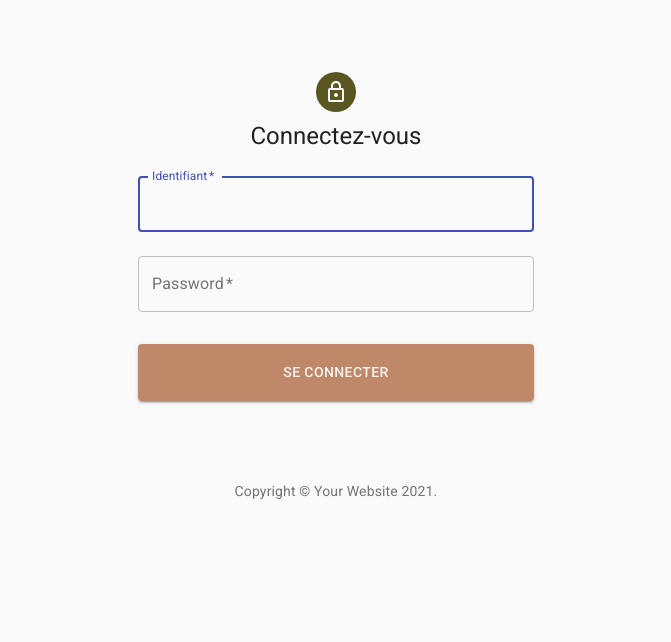
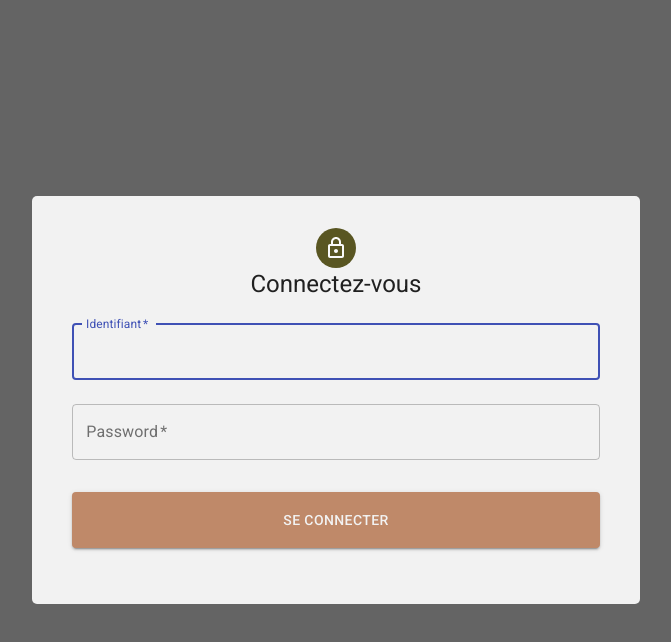
Before and after one commit to charlottel91/wedding-2022-client, a React (Create React App) app: page /connexion in a window 1280 px wide. Shown: the top 642 px of the page, without its empty margins (304-975 px from the left). Built offline with nearby package versions, Linux system fonts and the light colour scheme; the HTML template or start-up script is replaced by a standard one.

Commit message:
Add css on login page.

```diff
--- a/src/pages/Program.js
+++ b/src/pages/Program.js
@@ -33,6 +33,7 @@ const useStyles = makeStyles({
       paddingBottom: '1.5rem',
       justifyContent: 'center',
     },
+    zIndex: 1,
     display: 'flex',
     flexDirection: 'column',
     justifyContent: 'space-around',
@@ -63,6 +64,7 @@ const useStyles = makeStyles({
     },
   },
   containerImage: {
+    zIndex: 0,
     position: 'absolute',
     bottom: '-97vh',
     right: 0,
--- a/src/pages/SignIn.js
+++ b/src/pages/SignIn.js
@@ -3,56 +3,42 @@ import axios from 'axios';
 import {AuthContext} from '../context';
 import jwtDecode from 'jwt-decode';
 
-import {
-  Avatar,
-  Button,
-  CircularProgress,
-  CssBaseline,
-  TextField,
-  Link,
-  Box,
-  Typography,
-  Container,
-} from '@material-ui/core';
+import {Avatar, Button, CssBaseline, TextField, Typography} from '@material-ui/core';
 import LockOutlinedIcon from '@material-ui/icons/LockOutlined';
 import {makeStyles} from '@material-ui/core/styles';
 
 import Notification from '../component/Notification';
 
-function Copyright() {
-  return (
-    <Typography variant="body2" color="textSecondary" align="center">
-      {'Copyright © '}
-      <Link color="inherit" href="https://material-ui.com/">
-        Your Website
-      </Link>{' '}
-      {new Date().getFullYear()}
-      {'.'}
-    </Typography>
-  );
-}
-
 const useStyles = makeStyles((theme) => ({
+  container: {
+    height: '100vh',
+    backgroundColor: 'rgb(0, 0, 0, 0.6)',
+    display: 'flex',
+    flexDirection: 'column',
+  },
   paper: {
-    marginTop: theme.spacing(8),
+    padding: theme.spacing(4),
+    margin: 'auto',
     display: 'flex',
     flexDirection: 'column',
     alignItems: 'center',
+    backgroundColor: '#F2F2F2',
+    borderRadius: '5px',
   },
   avatar: {
-    margin: theme.spacing(1),
     backgroundColor: '#595622',
+    margin: 'auto',
   },
   form: {
     width: '100%', // Fix IE 11 issue.
-    marginTop: theme.spacing(1),
+    padding: theme.spacing(1),
   },
   submit: {
     margin: theme.spacing(3, 0, 2),
     padding: theme.spacing(2, 0, 2),
     color: '#F2F2F2',
     backgroundColor: '#BF8969',
-    '&:hover, &$focusVisible': {
+    '&:hover': {
       backgroundColor: '#D99C79',
       fontWeight: 'bold',
     },
@@ -96,7 +82,7 @@ export default function SignIn({history}) {
   };
 
   return (
-    <Container component="main" maxWidth="xs">
+    <div component="main" maxWidth="lg" className={classes.container}>
       <CssBaseline />
       <div className={classes.paper}>
         <Avatar className={classes.avatar}>
@@ -138,18 +124,11 @@ export default function SignIn({history}) {
             disabled={state.loading}
             className={classes.submit}
           >
-            {state.loading ? (
-              <CircularProgress style={{color: '#595622'}} />
-            ) : (
-              'Se connecter'
-            )}
+            {state.loading ? 'Chargement...' : 'Se connecter'}
           </Button>
         </form>
         {error && <Notification type="error" text={error} />}
       </div>
-      <Box mt={8}>
-        <Copyright />
-      </Box>
-    </Container>
+    </div>
   );
 }
```
